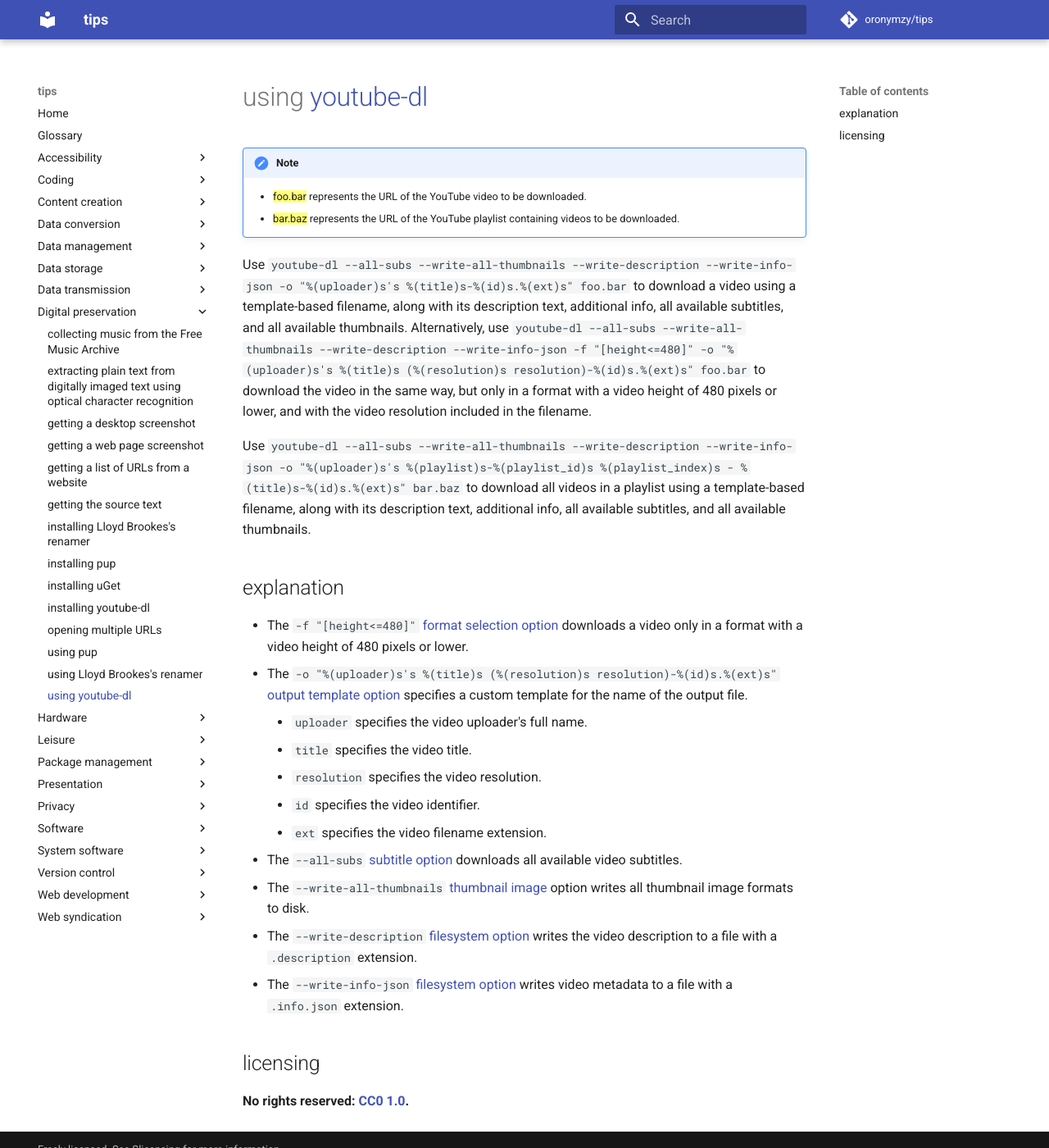
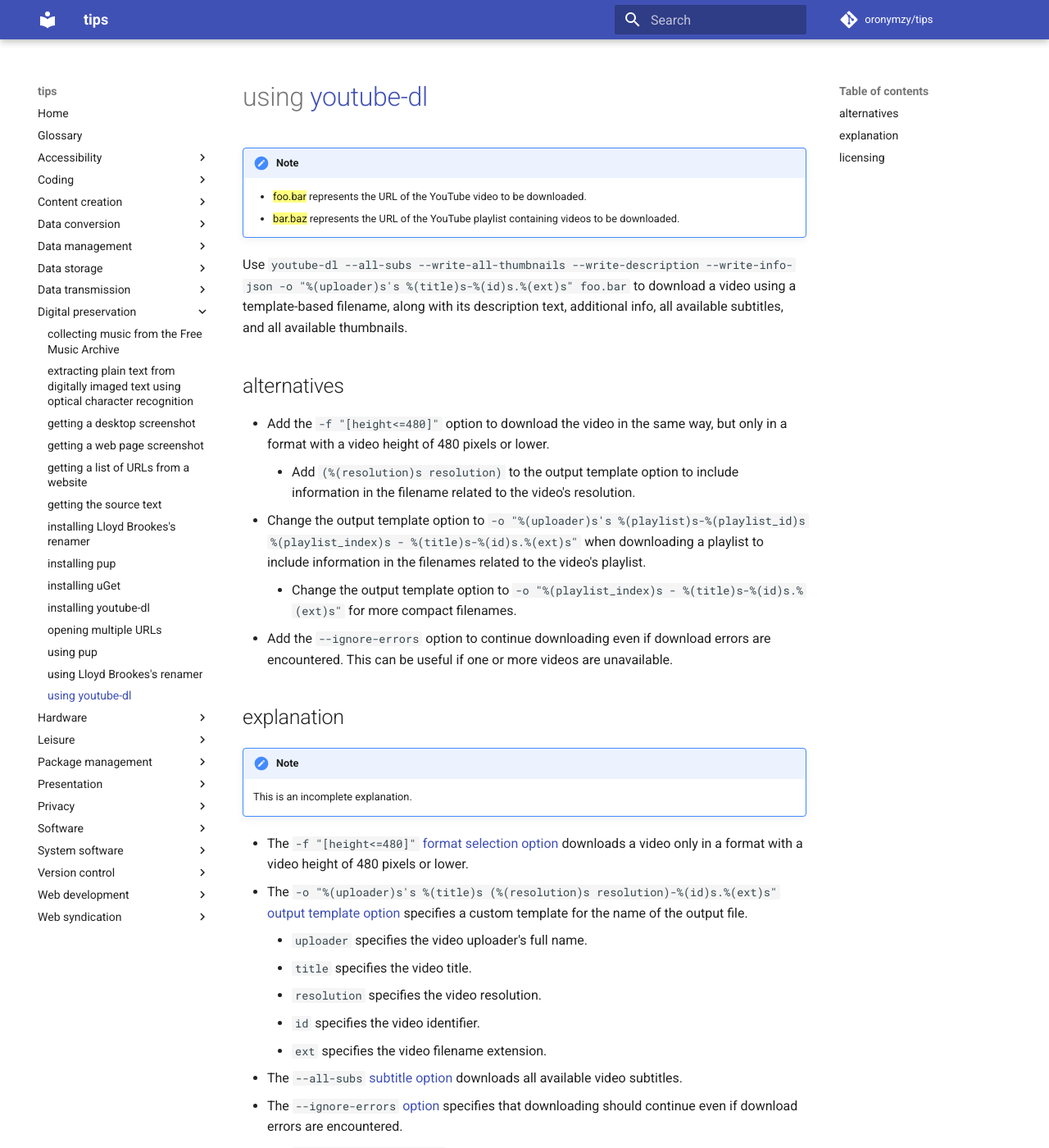
Before and after one commit to oronymzy/tips, an MkDocs documentation site: the page built from docs/usgytdl.md, in a window 1280 px wide and 1400 px high. Shown: the whole window at 82% size. Built offline with MkDocs 1.6.1 and Material for MkDocs 9.7.7, drawn with Linux system fonts in a browser that asks for light colours; comment, search, counter and statistics services are not loaded.

Commit message:
Reorganize page, add content, add section

```diff
--- a/docs/usgytdl.md
+++ b/docs/usgytdl.md
@@ -5,11 +5,21 @@
     - {==foo.bar==} represents the URL of the YouTube video to be downloaded.
     - {==bar.baz==} represents the URL of the YouTube playlist containing videos to be downloaded.
 
-Use `youtube-dl --all-subs --write-all-thumbnails --write-description --write-info-json -o "%(uploader)s's %(title)s-%(id)s.%(ext)s" foo.bar` to download a video using a template-based filename, along with its description text, additional info, all available subtitles, and all available thumbnails. Alternatively, use `youtube-dl --all-subs --write-all-thumbnails --write-description --write-info-json -f "[height<=480]" -o "%(uploader)s's %(title)s (%(resolution)s resolution)-%(id)s.%(ext)s" foo.bar` to download the video in the same way, but only in a format with a video height of 480 pixels or lower, and with the video resolution included in the filename.
+Use `youtube-dl --all-subs --write-all-thumbnails --write-description --write-info-json -o "%(uploader)s's %(title)s-%(id)s.%(ext)s" foo.bar` to download a video using a template-based filename, along with its description text, additional info, all available subtitles, and all available thumbnails.
 
-Use `youtube-dl --all-subs --write-all-thumbnails --write-description --write-info-json -o "%(uploader)s's %(playlist)s-%(playlist_id)s %(playlist_index)s - %(title)s-%(id)s.%(ext)s" bar.baz` to download all videos in a playlist using a template-based filename, along with its description text, additional info, all available subtitles, and all available thumbnails.
+## alternatives
+
+- Add the `-f "[height<=480]"` option to download the video in the same way, but only in a format with a video height of 480 pixels or lower.
+    - Add `(%(resolution)s resolution)` to the output template option to include information in the filename related to the video's resolution.
+- Change the output template option to `-o "%(uploader)s's %(playlist)s-%(playlist_id)s %(playlist_index)s - %(title)s-%(id)s.%(ext)s"` when downloading a playlist to include information in the filenames related to the video's playlist.
+    - Change the output template option to `-o "%(playlist_index)s - %(title)s-%(id)s.%(ext)s"` for more compact filenames.
+- Add the `--ignore-errors` option to continue downloading even if download errors are encountered. This can be useful if one or more videos are unavailable.
 
 ## explanation
+
+!!! note
+
+    This is an incomplete explanation.
 
 - The `-f "[height<=480]"` [format selection option](https://github.com/rg3/youtube-dl/blob/master/README.md#format-selection) downloads a video only in a format with a video height of 480 pixels or lower.
 - The `-o "%(uploader)s's %(title)s (%(resolution)s resolution)-%(id)s.%(ext)s"` [output template option](https://github.com/rg3/youtube-dl/blob/master/README.md#output-template) specifies a custom template for the name of the output file.
@@ -19,6 +29,7 @@ Use `youtube-dl --all-subs --write-all-thumbnails --write-description --write-in
     - `id` specifies the video identifier.
     - `ext` specifies the video filename extension.
 - The `--all-subs` [subtitle option](https://github.com/rg3/youtube-dl/blob/master/README.md#subtitle-options) downloads all available video subtitles.
+- The `--ignore-errors` [option](https://github.com/ytdl-org/youtube-dl/blob/master/README.md#options) specifies that downloading should continue even if download errors are encountered.
 - The `--write-all-thumbnails` [thumbnail image](https://github.com/rg3/youtube-dl/blob/master/README.md#thumbnail-images) option writes all thumbnail image formats to disk.
 - The `--write-description` [filesystem option](https://github.com/rg3/youtube-dl/blob/master/README.md#filesystem-options) writes the video description to a file with a `.description` extension.
 - The `--write-info-json` [filesystem option](https://github.com/rg3/youtube-dl/blob/master/README.md#filesystem-options) writes video metadata to a file with a `.info.json` extension.
```
